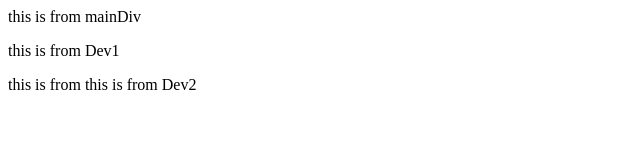
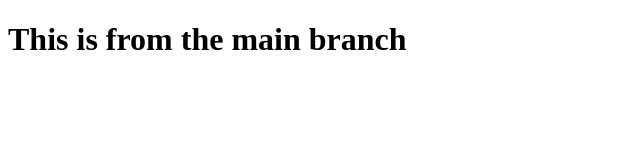
Before and after one commit to iftekharShaikh/mainDiv, a plain HTML site: page index.html in a window 1280 px wide. Shown: the whole page, without its empty margins (0-640 px from the left). Drawn offline with Linux system fonts and the light colour scheme.

Commit message:
added main branch heading

```diff
--- a/index.html
+++ b/index.html
@@ -1,3 +1,14 @@
-<p>this is from mainDiv</p>
-<p>this is from Dev1</p>
-<p>this is from this is from Dev2</p>
+<!DOCTYPE html>
+<html lang="en">
+
+<head>
+    <meta charset="UTF-8">
+    <meta name="viewport" content="width=device-width, initial-scale=1.0">
+    <title>Merge Conflict</title>
+</head>
+
+<body>
+    <h1>This is from the main branch</h1>
+</body>
+
+</html>
```
